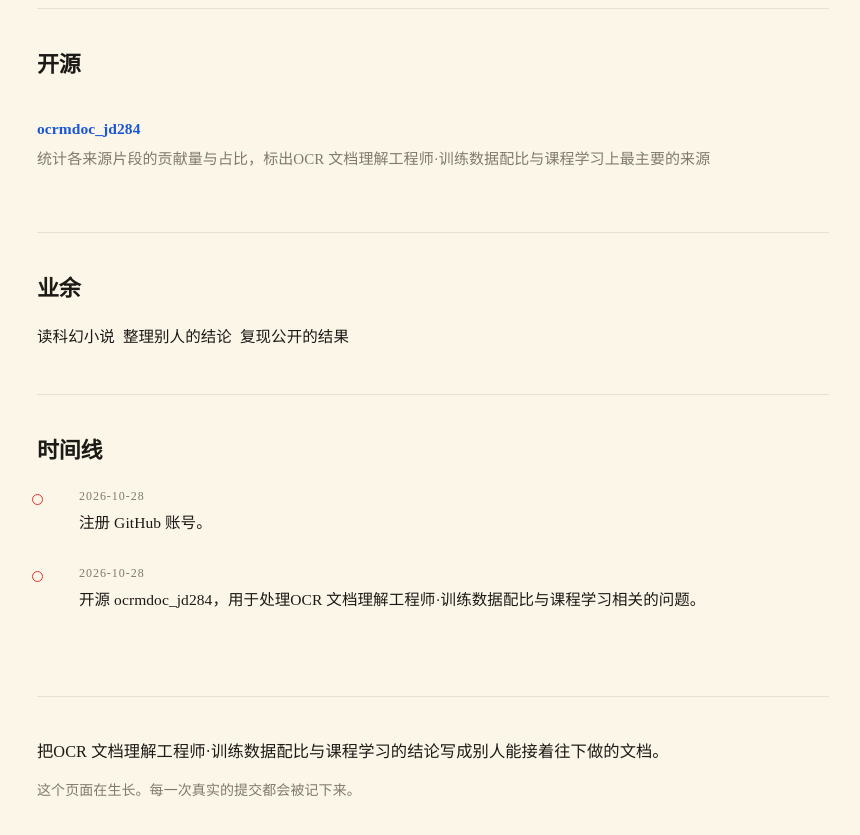
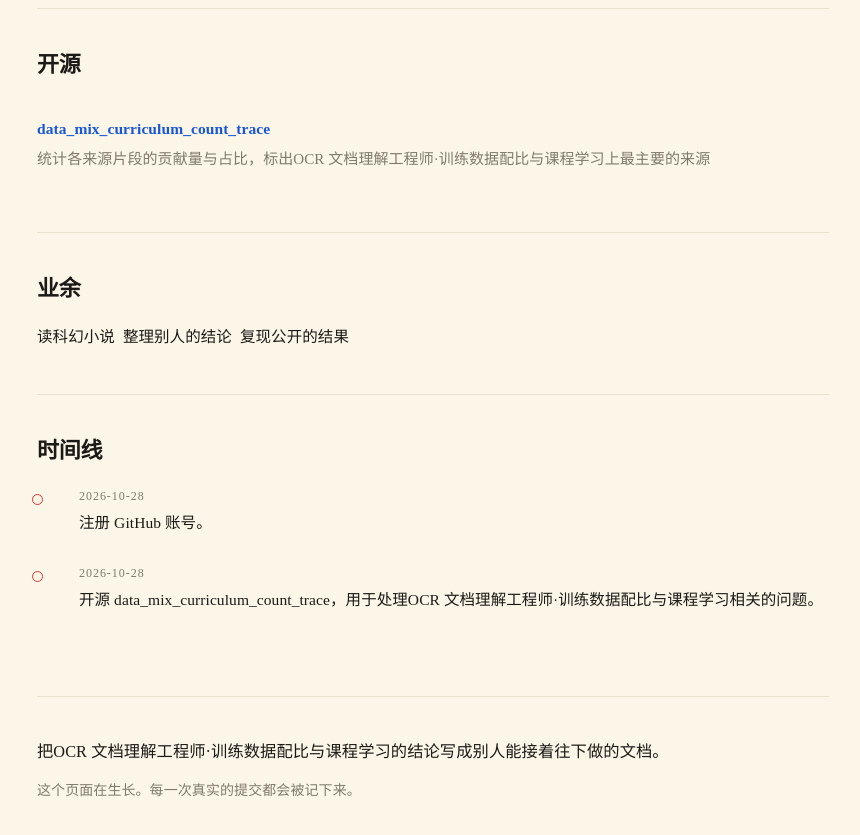
Before and after one commit to greggand/greggand.github.io, a plain HTML site: page index.html in a window 1280 px wide. Shown: the part 860-1695 px from the top of the page, without its empty margins (207-1067 px from the left). Drawn offline with Linux system fonts and the light colour scheme.

Commit message:
chore: 同步仓库改名后的链接

```diff
--- a/index.html
+++ b/index.html
@@ -102,7 +102,7 @@
 <section id="work">
   <h2>开源</h2>
   <ul class="repos">
-    <li><div class="name"><a href="https://github.com/greggand/ocrmdoc_jd284" rel="noopener">ocrmdoc_jd284</a></div>
+    <li><div class="name"><a href="https://github.com/greggand/data_mix_curriculum_count_trace" rel="noopener">data_mix_curriculum_count_trace</a></div>
       <div class="desc">统计各来源片段的贡献量与占比，标出OCR 文档理解工程师·训练数据配比与课程学习上最主要的来源</div>
     </li>
   </ul>
@@ -126,7 +126,7 @@
     </li>
     <li>
       <span class="when">2026-10-28</span>
-      开源 ocrmdoc_jd284，用于处理OCR 文档理解工程师·训练数据配比与课程学习相关的问题。
+      开源 data_mix_curriculum_count_trace，用于处理OCR 文档理解工程师·训练数据配比与课程学习相关的问题。
     </li>
   </ol>
 </section>
```
